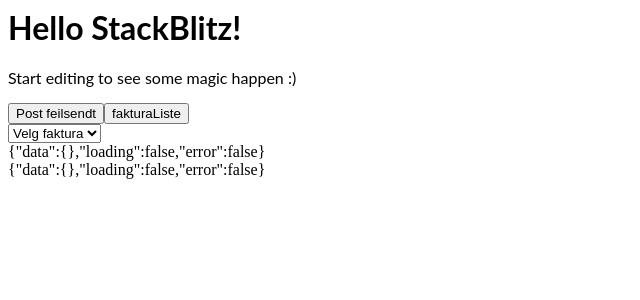
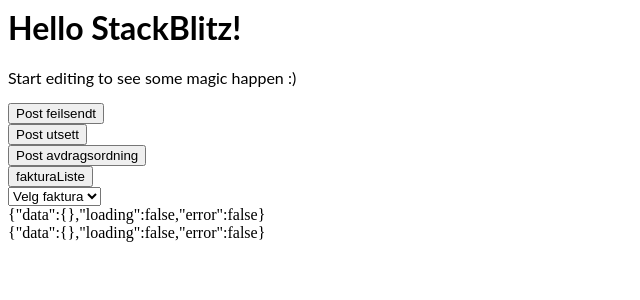
Before and after one commit to magneka/react-mka-genericaxios, a React (Create React App) app: page / in a window 1280 px wide. Shown: the top 300 px of the page, without its empty margins (0-640 px from the left). Built offline with nearby package versions, Linux system fonts and the light colour scheme.

Commit message:
2 files modified

```diff
--- a/src/App.js
+++ b/src/App.js
@@ -15,14 +15,32 @@
   }
 
   const postFeilsendt = () => {
+    postFakt("/api/sak/SakErFeilsendt", {'SaksNr': 'S1234' })
+  }
 
-    var data = new FormData();
-    data.append('Saksnr', 'S1234');
+  const postUtsettSak = () => {
+    postFakt("/api/sak/UtsettSak", {'SaksNr': 'S1234' })
+  }
 
-    let data2 = {'SaksNr': 'S1234' }
+   const postAvdragsOrdning = () => {
+     let avddata = {
+        saksnr: 'S20020',
+        terminbelop: 100234.50,
+        terminLengde: '1 MND',
+        skyldnerEpost: 'kåre@knall.no',
+        skyldnerPnrOrgnr: '1231231233'
+     }
 
-    postFakt("http://localhost:5000/api/sak/SakErFeilsendt", data2)
+     var formData = new FormData();
+     formData.append("saksnr", 'S20020')
+     formData.append("terminbelop", 100234.50)
+     formData.append("terminLengde", '1 MND')
+     formData.append("skyldnerEpost", 'kåre@knall.no')
+     formData.append("skyldnerPnrOrgnr", '1231231233')
+
+     postFakt("/api/sak/OpprettAvdragsOrdning", avddata)
   }
+
 
  /*
  {"loading":false,"data":{"result":[{"fakturaNr":"F000012","fakturaCaption":"Faktura 012"},{"fakturaNr":"F000013","fakturaCaption":"Faktura 013"},{"fakturaNr":"F000014","fakturaCaption":"Faktura 014"},{"fakturaNr":"F000015","fakturaCaption":"Faktura 015"}]}}
@@ -41,7 +59,9 @@
       <h1>Hello StackBlitz!</h1>
       <p>Start editing to see some magic happen :)</p>
 
-       <button onClick={postFeilsendt}>Post feilsendt</button>
+       <button onClick={postFeilsendt}>Post feilsendt</button><br/>
+       <button onClick={postUtsettSak}>Post utsett</button><br/>
+       <button onClick={postAvdragsOrdning}>Post avdragsordning</button><br/>
 
        <button onClick={getFakturaliste}>fakturaListe</button>
        <br/>
--- a/src/useAxiosPost.js
+++ b/src/useAxiosPost.js
@@ -1,6 +1,6 @@
 import React, { useReducer } from 'react';
-//import axiosTokenInstance from './axiosTokenInstance'
-import axios from 'axios'
+import axiosTokenInstance from './axiosTokenInstance'
+//import axios from 'axios'
 
 //https://jasonwatmore.com/post/2020/07/17/react-axios-http-post-request-examples
 
@@ -49,22 +49,27 @@
 
   const [state, dispatch] = useReducer(dataReducer, initialState)
 
+  // 'application/x-www-form-urlencoded',
+  //'multipart/form-data',
+  //'application/json',
   let axiosConfig = {
     headers: {
-        'Content-Type': 'application/x-www-form-urlencoded',
+        'Content-Type': 'multipart/form-data',
         "Access-Control-Allow-Origin": "*",
+
     }
   };
 
   const postData = (uri, data) => {
     console.log('posting ', data);
-    axios({
-      method: 'post',
-      url: uri,
-      data: data
-    })
 
-    //post(uri, data, headers)
+    // Posting
+    axiosTokenInstance.post(uri, data)
+    //({
+      //method: 'post',
+      //url: uri,
+      //data: data // JSON.stringify(data)
+    //})
     .then(result => {
       console.log(result);
       if (result.status === 200)
```
